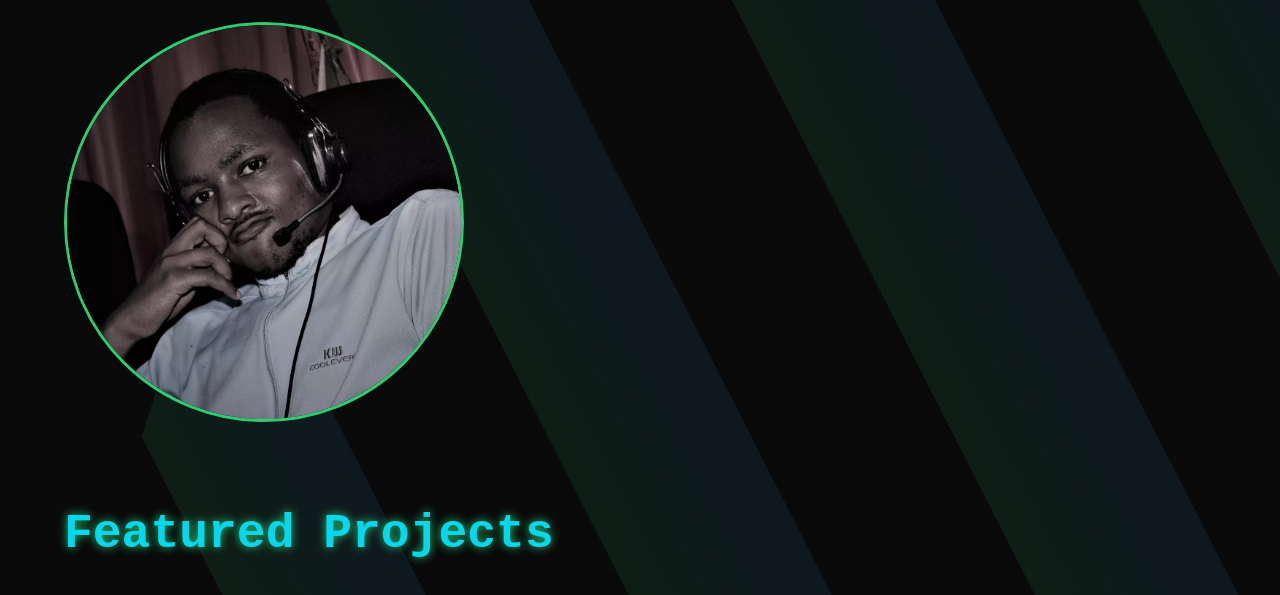
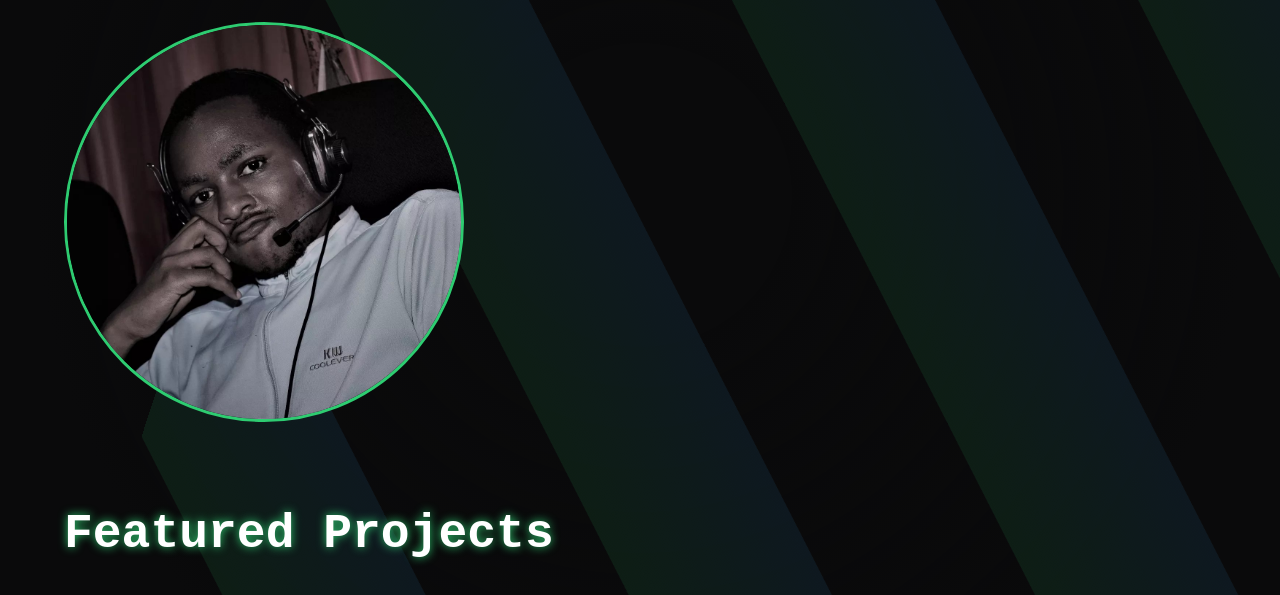
Before and after one commit to Daninc24/myportfolio, a plain HTML site: page index.html in a window 1280 px wide. Shown: the part 205-800 px from the top of the page. Drawn offline with Linux system fonts and the light colour scheme.

Commit message:
my final look

```diff
--- a/style.css
+++ b/style.css
@@ -62,7 +62,7 @@ body {
     to { transform: rotate(360deg) }
 }
 
-/*  Cyberpunk Navigation  */
+/*  Navigation section */
 .navbar {
     background: rgba(0, 1, 0, 0.808);
     backdrop-filter: blur(10px);
@@ -179,6 +179,11 @@ ul.nav-links {
     perspective: 1000px;
     height: 400px;
 
+}
+#projects .section-title{
+    color: white;
+    font-size: 3rem;
+    font-weight: bold;
 }
 .card-grid {
     display: grid;
```
Also changed, not shown: about.html (+1 -0 lines).
